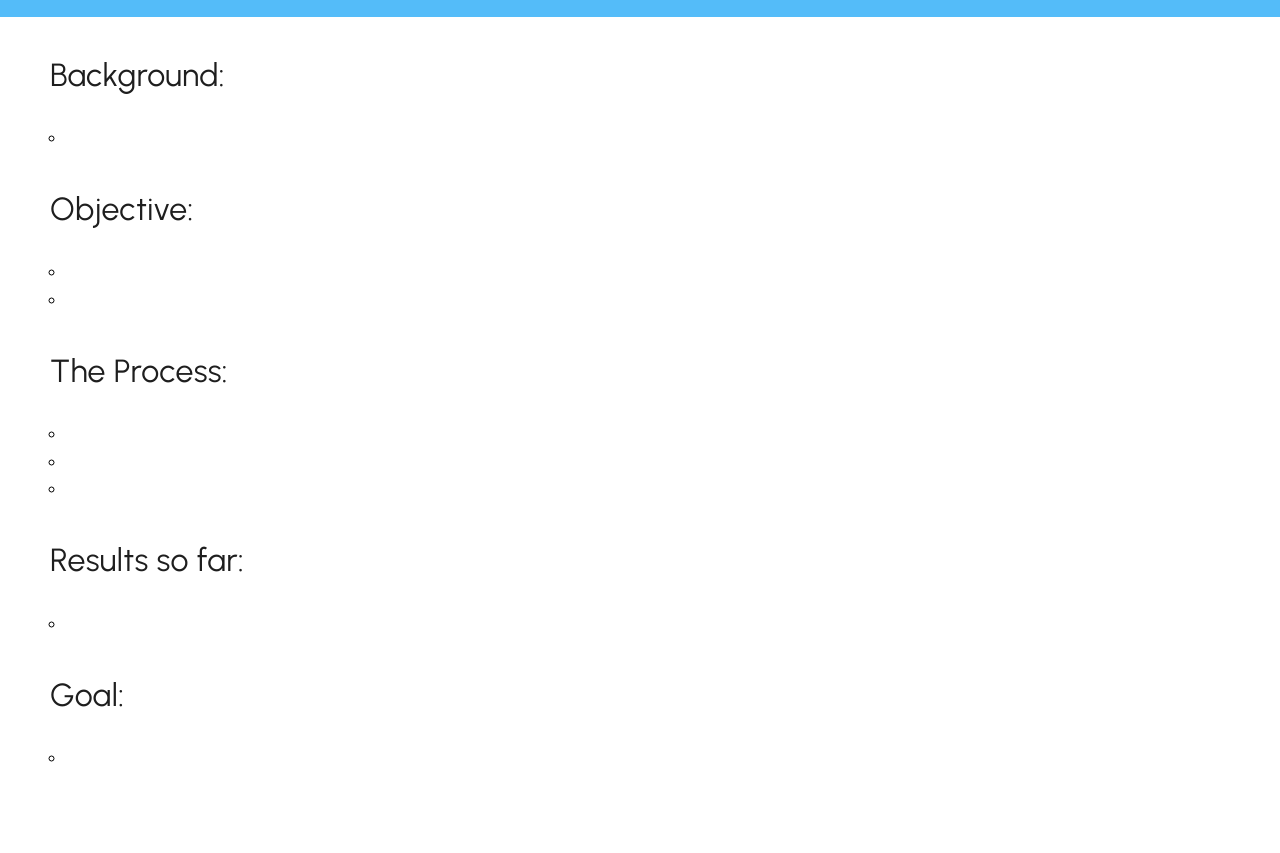
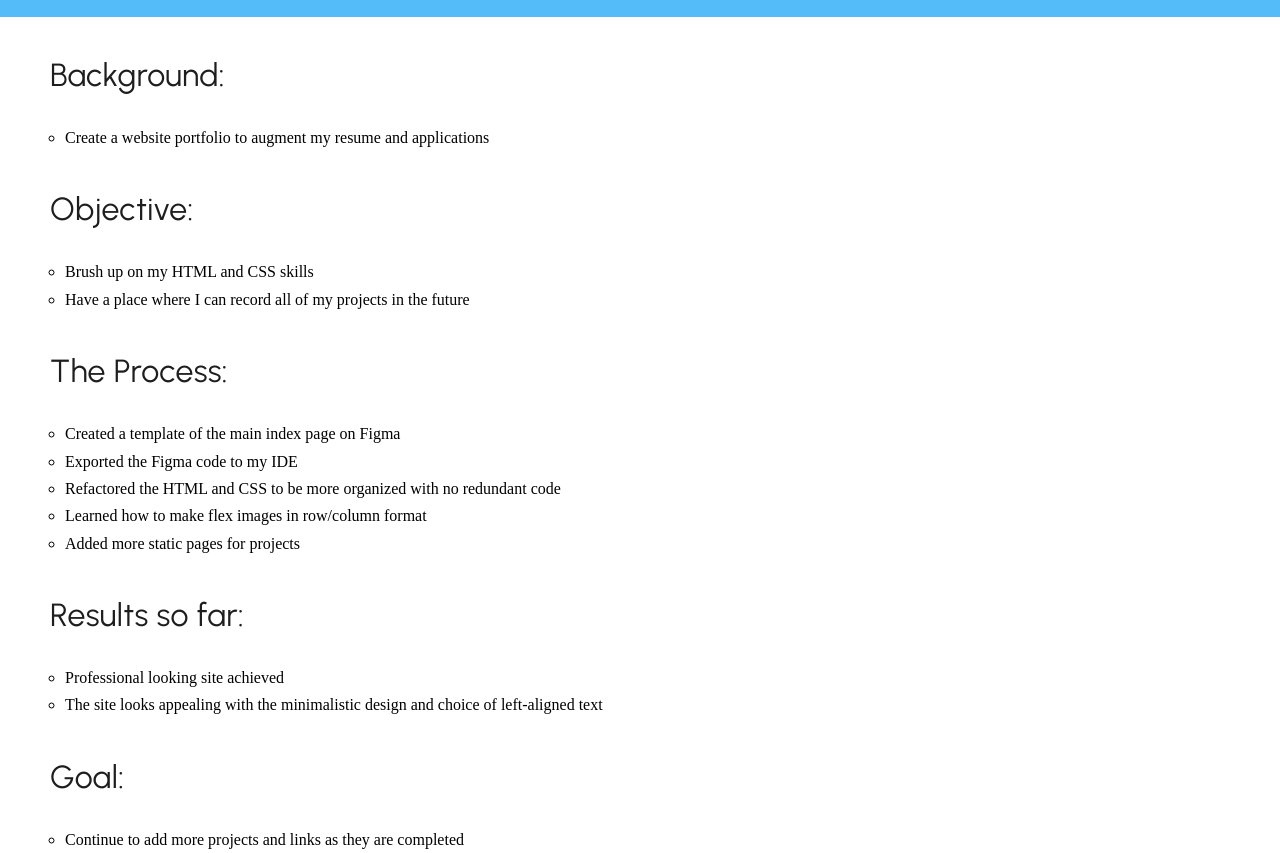
Before and after one commit to falu85/my_page, a plain HTML site: page portfolio_website_project.html in a window 1280 px wide. Shown: the part 375-1228 px from the top of the page. Before the commit the page ends 1146 px from the top, so only its background shows below. Drawn offline with nearby package versions, Linux system fonts and the light colour scheme.

Commit message:
Complete portfolio project page

```diff
--- a/portfolio_website_project.html
+++ b/portfolio_website_project.html
@@ -32,16 +32,19 @@
         <p class="body">
             <ul class="bullet-point">
                 <li>
+                    Create a website portfolio to augment my resume and applications
+                </li>
 
-                </li>
             </ul>
         </p>
         <h3>Objective:</h3>
         <p class="body">
             <ul class="bullet-point">
                 <li>
+                    Brush up on my HTML and CSS skills
                 </li>
                 <li>
+                    Have a place where I can record all of my projects in the future
                 </li>
 
             </ul>
@@ -50,10 +53,19 @@
         <p class="body">
             <ul class="bullet-point">
                 <li>
+                    Created a template of the main index page on Figma
                 </li>
                 <li>
+                    Exported the Figma code to my IDE
                 </li>
                 <li>
+                    Refactored the HTML and CSS to be more organized with no redundant code
+                </li>
+                <li>
+                    Learned how to make flex images in row/column format
+                </li>
+                <li>
+                    Added more static pages for projects
                 </li>
             </ul>
         </p>
@@ -61,6 +73,10 @@
         <p class="body">
             <ul class="bullet-point">
                 <li>
+                    Professional looking site achieved
+                </li>
+                <li>
+                    The site looks appealing with the minimalistic design and choice of left-aligned text
                 </li>
             </ul>
         </p>
@@ -68,6 +84,7 @@
         <p class="body">
             <ul class="bullet-point">
                 <li>
+                    Continue to add more projects and links as they are completed
                 </li>
             </ul>
         </p>
```
